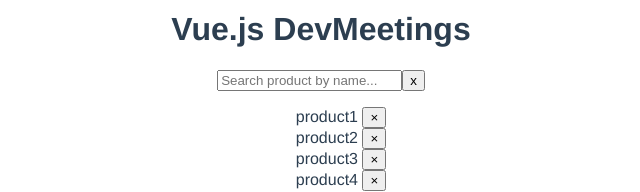
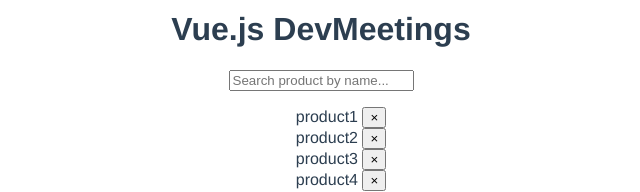
Before and after one commit to dpiwko/vueDevMeetings, a Vue app in the folder meetings/: page / in a window 1280 px wide. Shown: the part 274-466 px from the top of the page, without its empty margins (319-959 px from the left). Built offline with nearby package versions, Linux system fonts and the light colour scheme.

Commit message:
[#3.3] Create a component to order a list up/down by some property

```diff
--- a/meetings/src/components/ProductList.vue
+++ b/meetings/src/components/ProductList.vue
@@ -1,7 +1,7 @@
 <template>
   <div>
     <input type="text" v-model="search" placeholder="Search product by name..." />
-    <button @click.prevent="clearSearch">x</button>
+    <button v-if="search.length" @click.prevent="clearSearch">x</button>
 
     <ul v-if="products">
         <product-list-item :item="product" v-for="(product, index) in filteredList" :key="index" @remove="removeProduct(...arguments)"></product-list-item>
```
